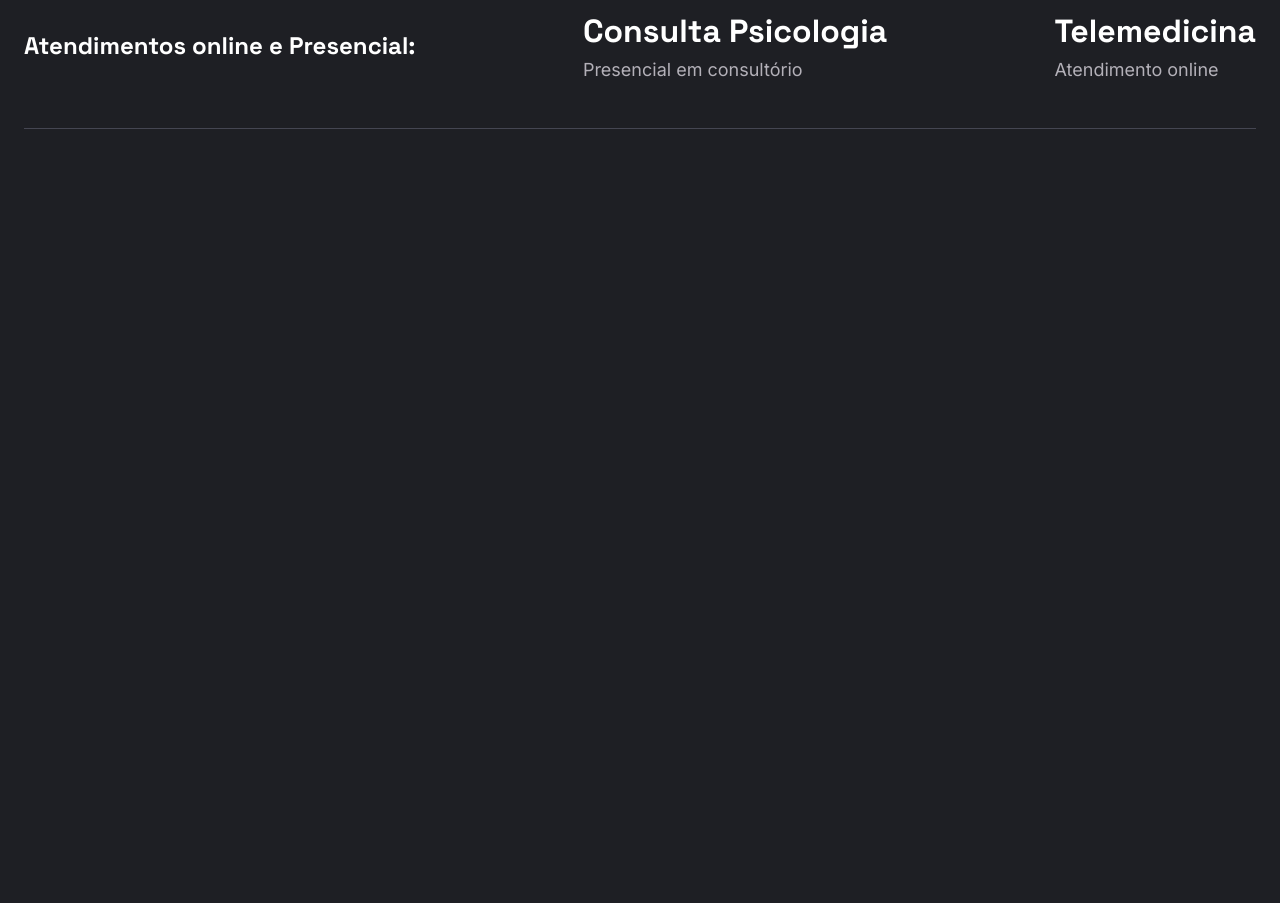
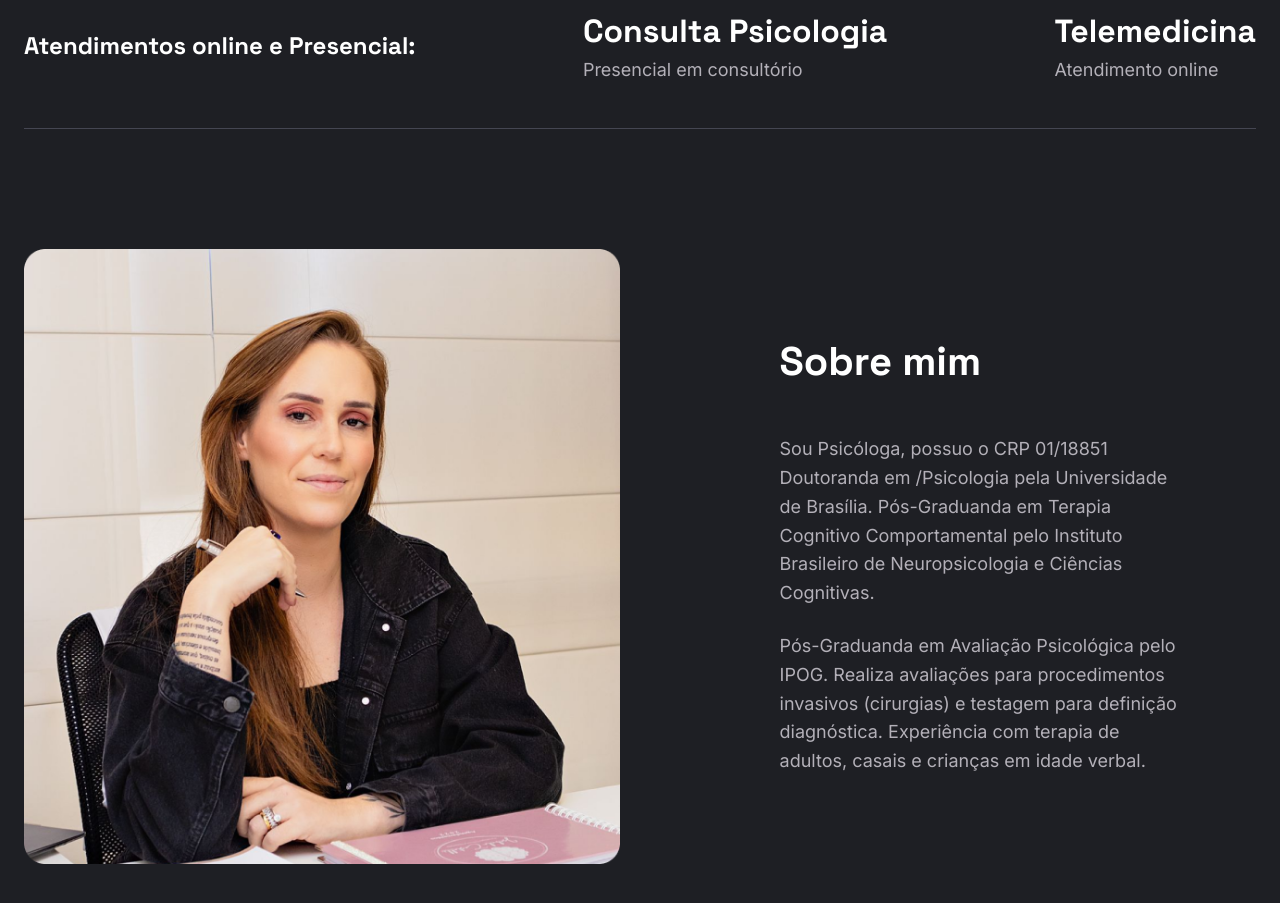
Before and after one commit to capelaum/projeto-isabela-castelli, a Next.js app: page / in a window 1280 px wide. Shown: the part 980-1883 px from the top of the page. Before the commit the page ends 1109 px from the top, so only its background shows below. Built offline with nearby package versions, Linux system fonts and the light colour scheme.

Commit message:
✨ Section About

```diff
--- a/src/components/@constants/index.tsx
+++ b/src/components/@constants/index.tsx
@@ -1,6 +1,7 @@
+import About from 'assets/images/about.png'
 import Doctoralia from 'assets/images/doctoralia.svg'
 import Hero from 'assets/images/hero.png'
 import Instagram from 'assets/images/instagram.svg'
 import Logo from 'assets/images/logo.svg'
 
-export { Hero, Logo, Instagram, Doctoralia }
+export { Hero, Logo, Instagram, Doctoralia, About }
--- /dev/null
+++ b/src/components/Sections/SectionAbout/index.tsx
@@ -0,0 +1,49 @@
+import { About } from 'components/@constants'
+import { Heading } from 'components/Heading'
+import { Text } from 'components/Text'
+import Image from 'next/image'
+import {
+  AboutContent,
+  AboutDescription,
+  AboutImageWrapper,
+  AboutWrapper
+} from './styles'
+
+export function SectionAbout() {
+  return (
+    <AboutWrapper>
+      <AboutImageWrapper>
+        <Image
+          src={About}
+          alt="Foto da Isabela Castelli sentada, segurando uma caneta e um caderno em uma mesa à sua frente."
+        />
+      </AboutImageWrapper>
+
+      <AboutContent>
+        <Heading size="lg" asChild>
+          <h1>Sobre mim</h1>
+        </Heading>
+
+        <AboutDescription>
+          <Text asChild>
+            <p>
+              Sou Psicóloga, possuo o CRP 01/18851 Doutoranda em /Psicologia
+              pela Universidade de Brasília. Pós-Graduanda em Terapia Cognitivo
+              Comportamental pelo Instituto Brasileiro de Neuropsicologia e
+              Ciências Cognitivas.
+            </p>
+          </Text>
+
+          <Text asChild>
+            <p>
+              Pós-Graduanda em Avaliação Psicológica pelo IPOG. Realiza
+              avaliações para procedimentos invasivos (cirurgias) e testagem
+              para definição diagnóstica. Experiência com terapia de adultos,
+              casais e crianças em idade verbal.
+            </p>
+          </Text>
+        </AboutDescription>
+      </AboutContent>
+    </AboutWrapper>
+  )
+}
--- /dev/null
+++ b/src/components/Sections/SectionAbout/styles.ts
@@ -0,0 +1,70 @@
+import { styled } from 'styles/stitches.config'
+
+export const AboutWrapper = styled('section', {
+  display: 'flex',
+  alignItems: 'center',
+  gap: '10rem',
+  padding: '7.5rem 0',
+  width: '100%',
+
+  '@bp1': {
+    gap: '5rem'
+  },
+
+  '@bp2': {
+    gap: '3.5rem',
+    flexDirection: 'column',
+    padding: '5rem 0'
+  }
+})
+
+export const AboutImageWrapper = styled('div', {
+  display: 'flex',
+  alignItems: 'center',
+  justifyContent: 'center',
+  width: '50%',
+
+  img: {
+    width: '100%',
+    height: '100%'
+  },
+
+  '@bp2': {
+    width: '100%'
+  }
+})
+
+export const AboutContent = styled('div', {
+  display: 'flex',
+  flexDirection: 'column',
+  gap: '3rem',
+  width: '40%',
+
+  '@bp2': {
+    width: '100%',
+
+    h1: {
+      fontSize: '2rem'
+    }
+  }
+})
+
+export const AboutDescription = styled('div', {
+  display: 'flex',
+  flexDirection: 'column',
+  gap: '1.5rem',
+  maxWidth: '400px',
+
+  p: {
+    lineHeight: 1.6
+  },
+
+  '@bp2': {
+    maxWidth: 'none',
+    width: '100%',
+
+    p: {
+      fontSize: '1rem'
+    }
+  }
+})
--- a/src/pages/index.tsx
+++ b/src/pages/index.tsx
@@ -1,4 +1,5 @@
 import { Navbar } from 'components/Navbar'
+import { SectionAbout } from 'components/Sections/SectionAbout'
 import { SectionHero } from 'components/Sections/SectionHero'
 import { SectionInfo } from 'components/Sections/SectionInfo'
 import Head from 'next/head'
@@ -16,6 +17,7 @@ export default function Home() {
       <HomeWrapper>
         <HomeContainer>
           <SectionInfo />
+          <SectionAbout />
         </HomeContainer>
       </HomeWrapper>
     </>
```
Also changed, not shown: src/assets/images/about.png (added).
